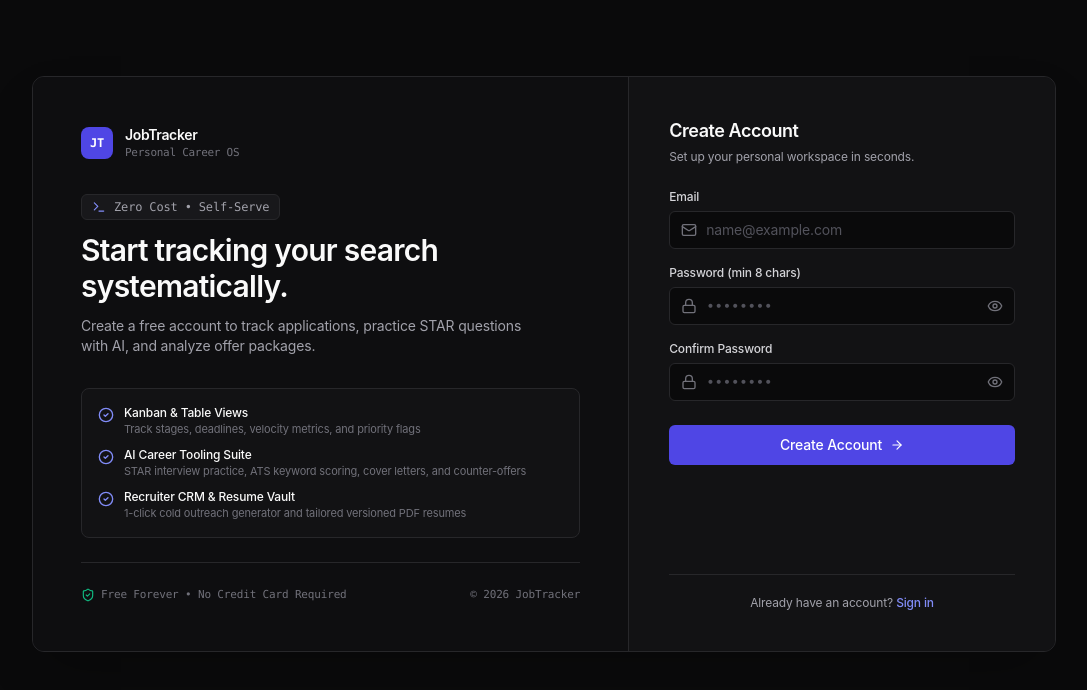
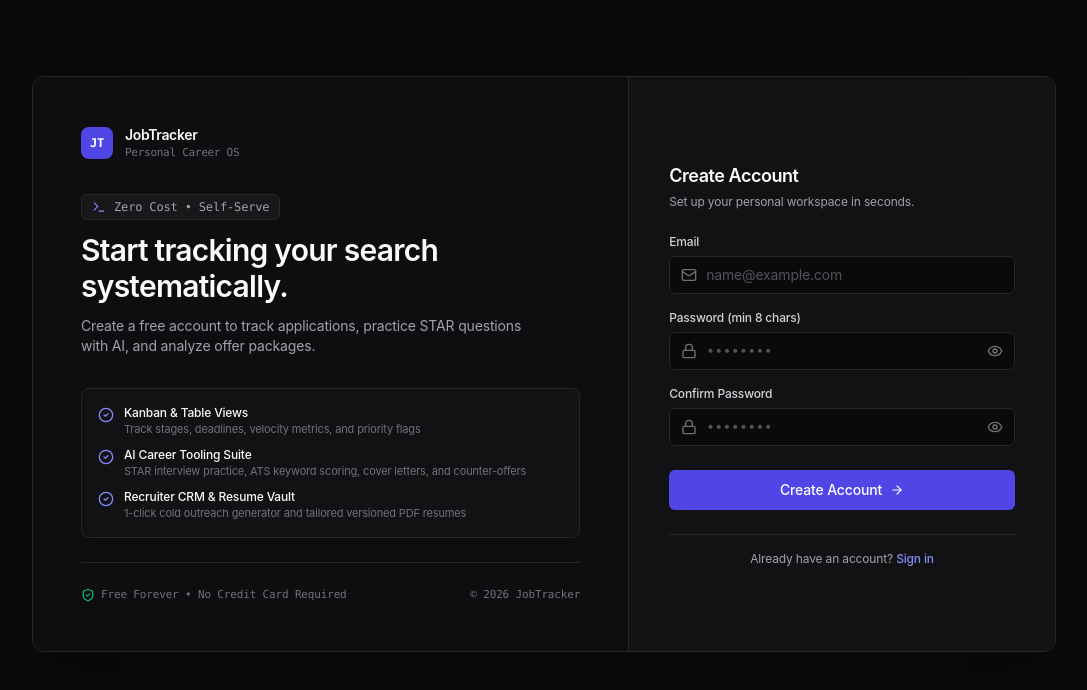
Before and after one commit to Minothma/JobTracker, a Next.js app in the folder frontend/: page /register in a window 1280 px wide. Shown: the top 690 px of the page, without its empty margins (96-1183 px from the left). Built offline with nearby package versions, Linux system fonts and the light colour scheme; no server answers.

Commit message:
fix(auth): vertically center form content within right-side panel

```diff
--- a/frontend/app/login/page.tsx
+++ b/frontend/app/login/page.tsx
@@ -144,9 +144,9 @@ export default function LoginPage() {
         </div>
 
         {/* Right Side: Authentication Form (45% width) */}
-        <div className="lg:col-span-5 p-8 sm:p-10 flex flex-col justify-between bg-[#121214]">
-          <div>
-            <div className="space-y-1 mb-6">
+        <div className="lg:col-span-5 p-8 sm:p-10 flex flex-col items-center justify-center bg-[#121214] min-h-full">
+          <div className="w-full max-w-sm space-y-6 my-auto">
+            <div className="space-y-1">
               <h2 className="text-lg font-semibold text-[#FAFAFA] tracking-tight">
                 Sign In
               </h2>
@@ -156,7 +156,7 @@ export default function LoginPage() {
             </div>
 
             {error && (
-              <div className="mb-5 p-3 rounded-md bg-rose-950/30 border border-rose-900/60 text-rose-300 text-xs flex items-center gap-2">
+              <div className="p-3 rounded-md bg-rose-950/30 border border-rose-900/60 text-rose-300 text-xs flex items-center gap-2">
                 <AlertCircle className="w-4 h-4 shrink-0 text-rose-400" />
                 <span>{error}</span>
               </div>
@@ -236,10 +236,9 @@ export default function LoginPage() {
                 </button>
               </div>
             </form>
-          </div>
 
             {/* Bottom Switch to Register */}
-          <div className="mt-8 pt-5 border-t border-[#27272A] text-center text-xs text-[#A1A1AA]">
+            <div className="pt-4 border-t border-[#27272A] text-center text-xs text-[#A1A1AA]">
               Don&apos;t have an account?{' '}
               <Link
                 href="/register"
@@ -249,6 +248,7 @@ export default function LoginPage() {
               </Link>
             </div>
           </div>
+        </div>
 
       </div>
     </div>
--- a/frontend/app/register/page.tsx
+++ b/frontend/app/register/page.tsx
@@ -132,9 +132,9 @@ export default function RegisterPage() {
         </div>
 
         {/* Right Side: Registration Form (45% width) */}
-        <div className="lg:col-span-5 p-8 sm:p-10 flex flex-col justify-between bg-[#121214]">
-          <div>
-            <div className="space-y-1 mb-6">
+        <div className="lg:col-span-5 p-8 sm:p-10 flex flex-col items-center justify-center bg-[#121214] min-h-full">
+          <div className="w-full max-w-sm space-y-6 my-auto">
+            <div className="space-y-1">
               <h2 className="text-lg font-semibold text-[#FAFAFA] tracking-tight">
                 Create Account
               </h2>
@@ -144,7 +144,7 @@ export default function RegisterPage() {
             </div>
 
             {error && (
-              <div className="mb-5 p-3 rounded-md bg-rose-950/30 border border-rose-900/60 text-rose-300 text-xs flex items-center gap-2">
+              <div className="p-3 rounded-md bg-rose-950/30 border border-rose-900/60 text-rose-300 text-xs flex items-center gap-2">
                 <AlertCircle className="w-4 h-4 shrink-0 text-rose-400" />
                 <span>{error}</span>
               </div>
@@ -251,10 +251,9 @@ export default function RegisterPage() {
                 </button>
               </div>
             </form>
-          </div>
 
             {/* Bottom Switch to Login */}
-          <div className="mt-8 pt-5 border-t border-[#27272A] text-center text-xs text-[#A1A1AA]">
+            <div className="pt-4 border-t border-[#27272A] text-center text-xs text-[#A1A1AA]">
               Already have an account?{' '}
               <Link
                 href="/login"
@@ -264,6 +263,7 @@ export default function RegisterPage() {
               </Link>
             </div>
           </div>
+        </div>
 
       </div>
     </div>
```
Lines whose indentation alone changed are shown as unchanged.
